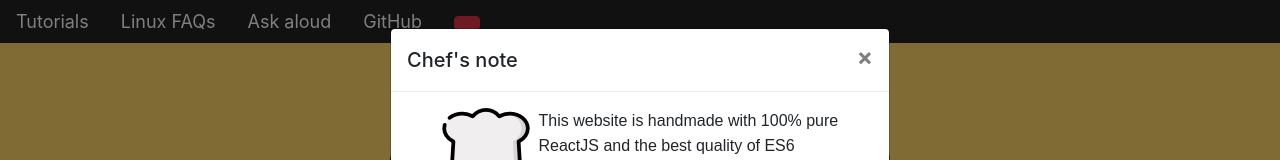
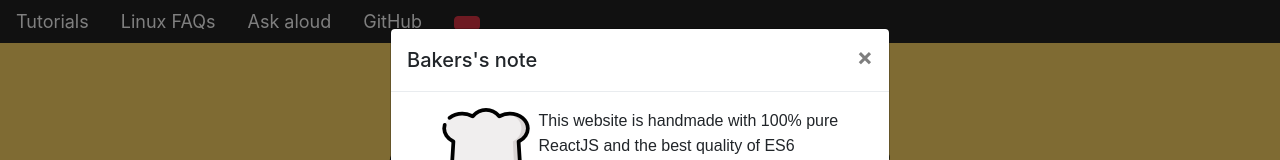
Before and after one commit to tmtanzeel/myportal-complete, a React (Create React App) app: page /linuxfaq in a window 1280 px wide. Both pictures are taken after a click on the button 467 px from the left and 23 px from the top of the page. Shown: the top 160 px of the page. Built offline with nearby package versions, Linux system fonts and the light colour scheme.

Commit message:
Chef to Baker

```diff
--- a/src/components/PageModal.js
+++ b/src/components/PageModal.js
@@ -23,7 +23,7 @@ class PageModal extends Component {
       <div>
         <Button color="danger" onClick={this.toggle}>{this.props.buttonLabel}</Button>
         <Modal isOpen={this.state.modal} toggle={this.toggle} className={this.props.className}>
-          <ModalHeader toggle={this.toggle}>Chef's note</ModalHeader>
+          <ModalHeader toggle={this.toggle}>Bakers's note</ModalHeader>
           <ModalBody>
             <Container>
               <Row>
```
